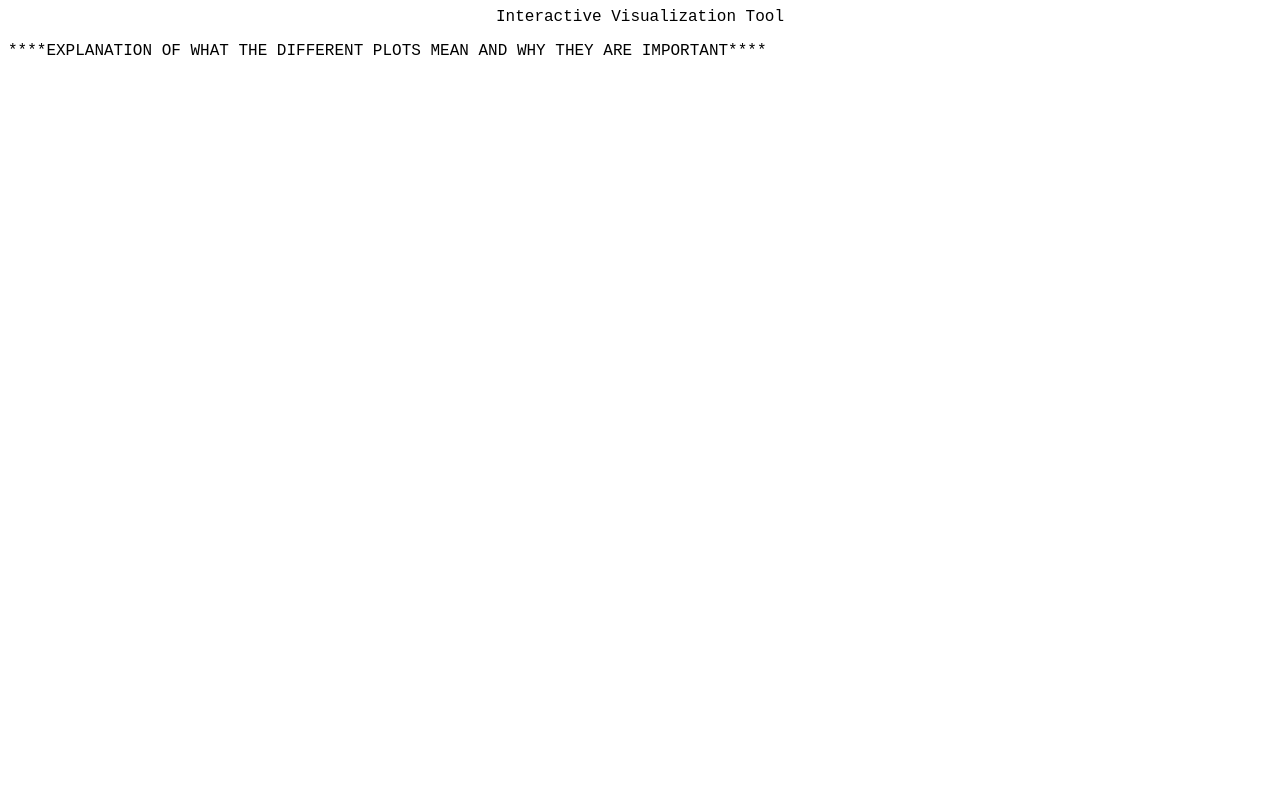
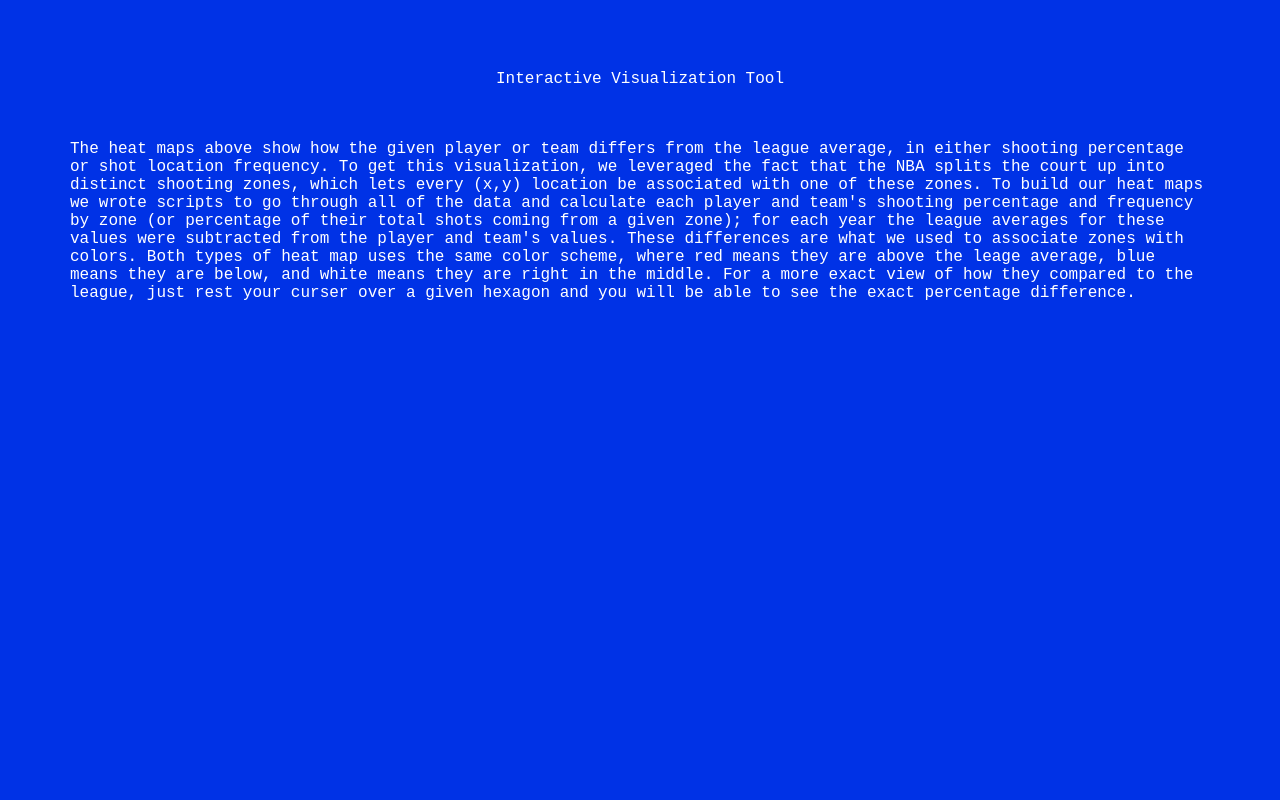
Before and after one commit to mayacalabria/FinalSoftDesProject, a Flask app: page /player in a window 1280 px wide. Run offline with Flask 2, Linux system fonts and the light colour scheme; parts of the project's set-up code (start-up, migrations or seed data) failed here and were passed over.

Commit message:
html test

```diff
--- a/main.py
+++ b/main.py
@@ -23,7 +23,7 @@
 
 @app.route('/project_description', methods=['POST','GET'])
 def project_description():
-    return 'Project Description Coming'
+    return render_template('architecture.html')
 
 @app.route('/player', methods=['POST','GET'])
 def data_viz():
--- /dev/null
+++ b/templates/architecture.html
@@ -0,0 +1,5 @@
+<html>
+<body>
+<img src="code_structure.png" width=100 height=100/>
+</body>
+</html>
--- a/templates/interactive_data.html
+++ b/templates/interactive_data.html
@@ -2,21 +2,37 @@
 <head>
 <style>
 p,p2 {text-align:center;}
-p,p2 {color:black;}
+script,p,p2 {color:white;}
 p,p2 {font-family: "Courier New",Courier,monospace;}}
+p {font-size: 30px;}
 body {
-    background-color: rgba(0, 50, 200, 1);
+    background-color: rgba(0, 50, 230,1);
+    margin: 70px;
+    padding: 0;
 }
 </style>
 </head>
 <body>
 
-<p>Interactive Visualization Tool</p>
+<p>Interactive Visualization Tool</p><br>
 
-{{ bokS|safe }}
+{{ bokS|safe }}<br>
 
-<p2>****EXPLANATION OF WHAT THE DIFFERENT PLOTS MEAN AND WHY THEY
-  ARE IMPORTANT****</p2>
+<p2>The heat maps above show how the given player or team differs from the
+league average, in either shooting percentage or shot location frequency.
+To get this visualization, we leveraged the fact that the NBA splits the
+court up into distinct shooting zones, which lets every (x,y) location be
+associated with one of these zones. To build our heat maps we wrote scripts
+to go through all of the data and calculate each player and team's shooting
+percentage and frequency by zone (or percentage of their total shots coming from
+a given zone); for each year the league averages for these values were
+subtracted from the player and team's values. These differences are what we
+used to associate zones with colors. Both types of heat map uses the same
+color scheme, where red means they are above the leage average, blue means
+they are below, and white means they are right in the middle. For a more
+exact view of how they compared to the league, just rest your curser over a
+given hexagon and you will be able to see the exact percentage difference.
+</p2>
 
 </body>
 </html>
```
Also changed, not shown: templates/home_page.html (+9 -3 lines), templates/code_structure.png (added), templates/home_page_img.jpg (added).
